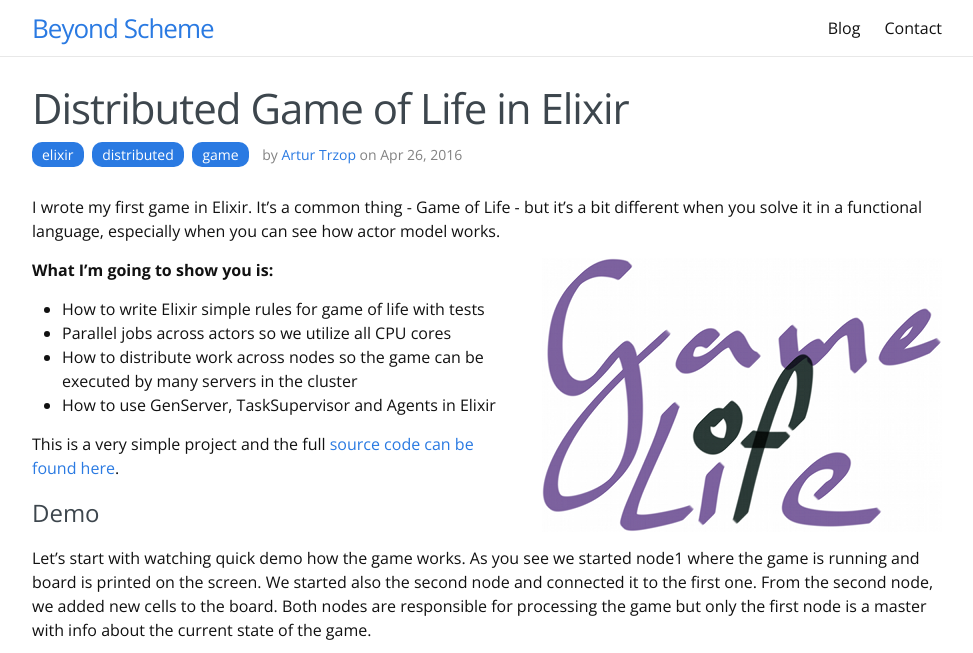
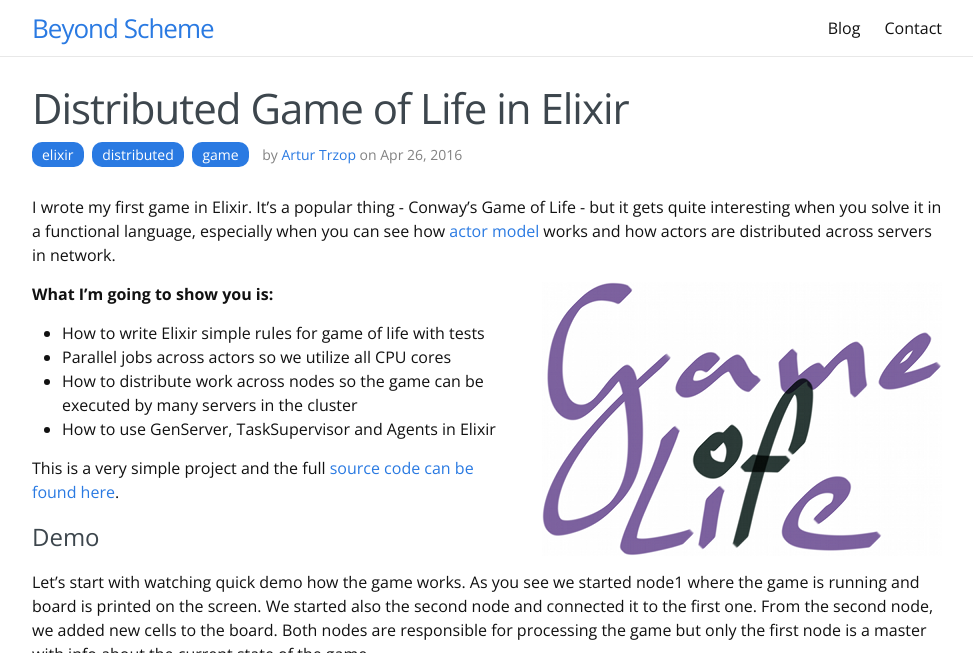
Before and after one commit to BeyondScheme/BeyondScheme.github.io, a Jekyll site: the page built from _posts/2016-04-26-distributed-game-of-life-in-elixir.md, in a window 1280 px wide and 900 px high, cut to the strip 0-653 px from the top of the window. Shown: the whole strip, without its empty margins (153-1126 px from the left). Built offline with Jekyll 4.4.1, drawn with Linux system fonts in a browser that asks for light colours; nearby versions of some CDN libraries; comment, search, counter and statistics services are not loaded.

Commit message:
lang fixes

```diff
--- a/_posts/2016-04-26-distributed-game-of-life-in-elixir.md
+++ b/_posts/2016-04-26-distributed-game-of-life-in-elixir.md
@@ -7,7 +7,7 @@ categories: elixir
 tags: elixir distributed game
 ---
 
-I wrote my first game in Elixir. It's a common thing - Game of Life - but it's a bit different when you solve it in a functional language, especially when you can see how actor model works.
+I wrote my first game in Elixir. It's a popular thing - Conway's Game of Life - but it gets quite interesting when you solve it in a functional language, especially when you can see how [actor model](https://en.wikipedia.org/wiki/Actor_model) works and how actors are distributed across servers in network.
 
 <img src="/images/blog/posts/distributed-game-of-life-in-elixir/game_of_life_logo.png" style="float:right;margin-left:20px;" />
 
```
